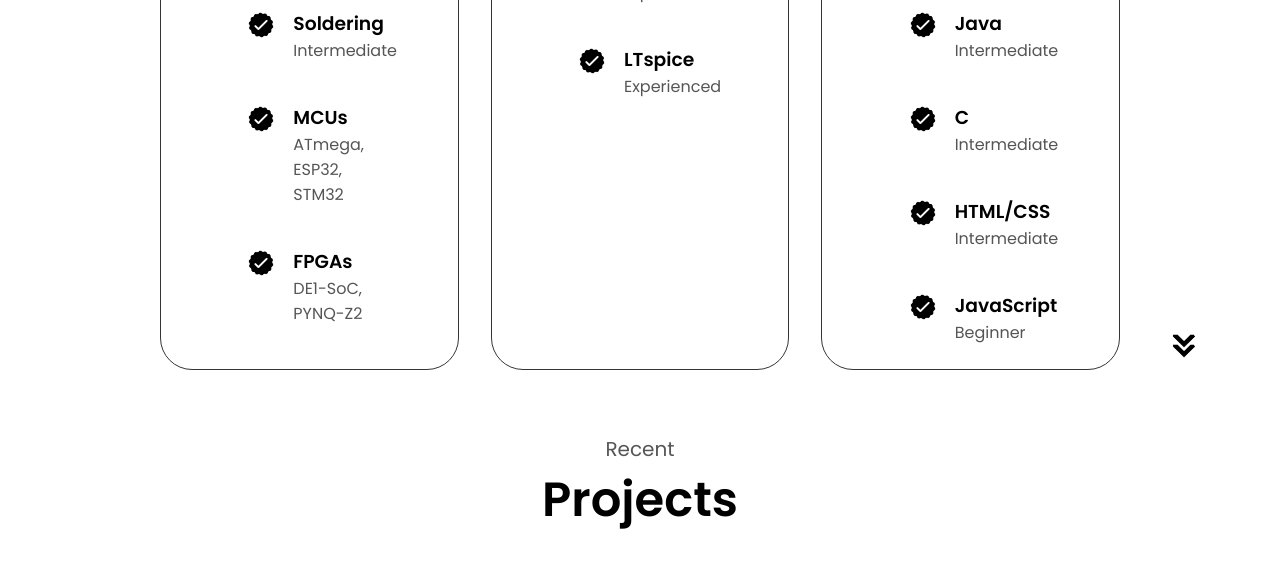
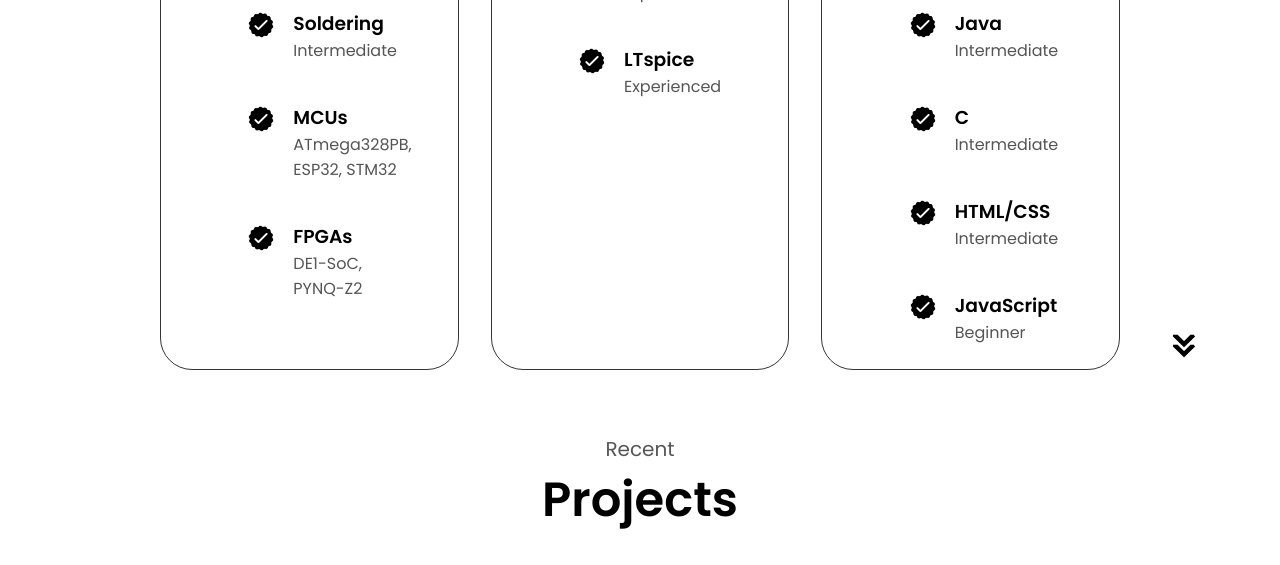
Before and after one commit to vmalisetty-23/personal-portfolio, a plain HTML site: page index.html in a window 1280 px wide. Shown: the part 2440-3005 px from the top of the page. Drawn offline with Linux system fonts and the light colour scheme.

Commit message:
"Updated MCUs"

```diff
--- a/index.html
+++ b/index.html
@@ -175,7 +175,7 @@
                                     MCUs
                                 </h3>
                                 <p>
-                                    ATmega, ESP32, STM32
+                                    ATmega328PB, ESP32, STM32
                                 </p>
                             </div>
                         </article>
```
